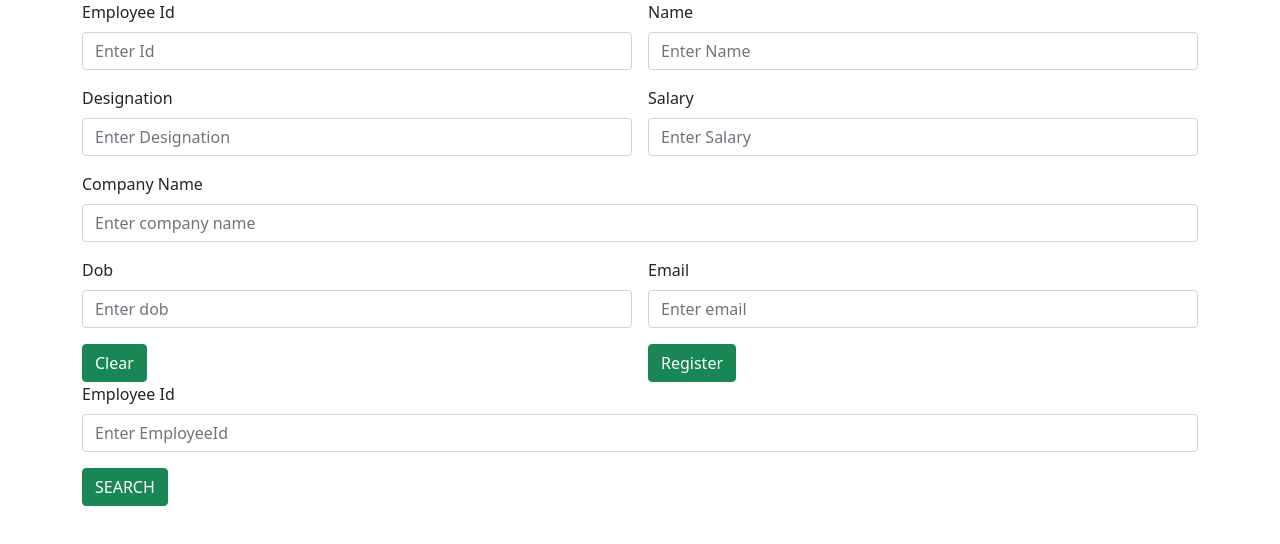
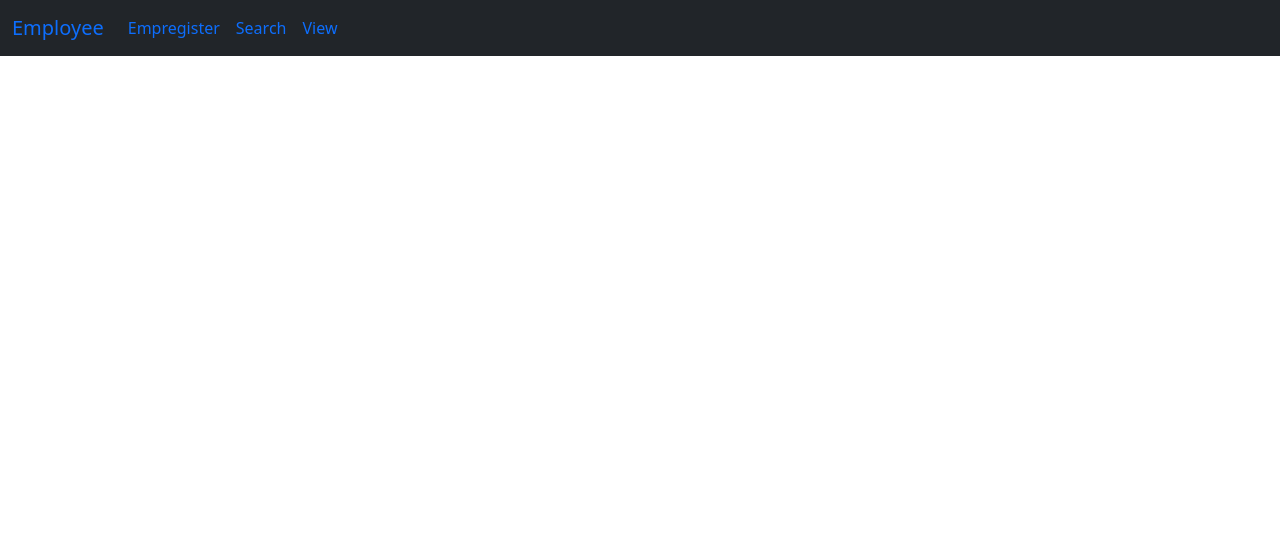
Before and after one commit to adhiponnuzz/employeereactapp, a React (Create React App) app: page /view in a window 1280 px wide. Shown: the top 544 px of the page. Built offline with nearby package versions, Linux system fonts and the light colour scheme.

Commit message:
view finish

```diff
--- a/src/App.js
+++ b/src/App.js
@@ -4,12 +4,33 @@
 import 'bootstrap/dist/js/bootstrap.bundle.min.js';
 import Empregister from './component/Empregister';
 import Search from './component/Search';
+import Navbar from './component/Navbar';
+import { BrowserRouter, Route, Routes } from 'react-router-dom';
+import View from './component/View';
 function App() {
   return (
     <>
 
-    <Empregister/>
-    <Search/>
+    <BrowserRouter>
+    <Routes>
+
+      <Route path="/" exact element={<Empregister/>}/>
+      <Route path="/search" exact element={<Search/>}/>
+      <Route path="/view" exact element={<View/>}/>
+
+
+
+
+
+
+    </Routes>
+
+
+
+
+
+
+    </BrowserRouter>
 
     </>
 
--- a/src/component/Empregister.js
+++ b/src/component/Empregister.js
@@ -1,8 +1,10 @@
 import React from 'react'
+import Navbar from './Navbar'
 
 const Empregister = () => {
   return (
     <div>
+        <Navbar/>
 
 <div className="container">
     <div className="row">
--- /dev/null
+++ b/src/component/Navbar.js
@@ -0,0 +1,41 @@
+import React from 'react'
+import { Link } from 'react-router-dom'
+
+const Navbar = () => {
+  return (
+    <div>
+
+<nav className="navbar navbar-expand-lg bg-dark">
+  <div className="container-fluid">
+      <Link to="/" className="navbar-brand">Employee</Link>
+
+    <button className="navbar-toggler" type="button" data-bs-toggle="collapse" data-bs-target="#navbarNav" aria-controls="navbarNav" aria-expanded="false" aria-label="Toggle navigation">
+      <span className="navbar-toggler-icon"></span>
+    </button>
+    <div className="collapse navbar-collapse" id="navbarNav">
+      <ul className="navbar-nav">
+        <li className="nav-item">
+            <Link to="/" className="nav-link active">Empregister</Link>
+
+        </li>
+        <li className="nav-item">
+            <Link to="/search" className="nav-link">Search</Link>
+
+        </li>
+        <li className="nav-item">
+            <Link to="/view" className="nav-link">View</Link>
+
+        </li>
+
+      </ul>
+    </div>
+  </div>
+</nav>
+
+
+
+    </div>
+  )
+}
+
+export default Navbar
--- a/src/component/Search.js
+++ b/src/component/Search.js
@@ -1,9 +1,10 @@
 import React from 'react'
+import Navbar from './Navbar'
 
 const Search = () => {
   return (
     <div>
-
+<Navbar/>
 <div class="container">
     <div class="row">
         <div class="col col-12 col-sm-12 col-md-12 col-lg-12 col-xl-12 col-xxl-12">
--- /dev/null
+++ b/src/component/View.js
@@ -0,0 +1,15 @@
+import React from 'react'
+import Navbar from './Navbar'
+
+const View = () => {
+  return (
+    <div>
+        <Navbar/>
+
+
+
+    </div>
+  )
+}
+
+export default View
```
